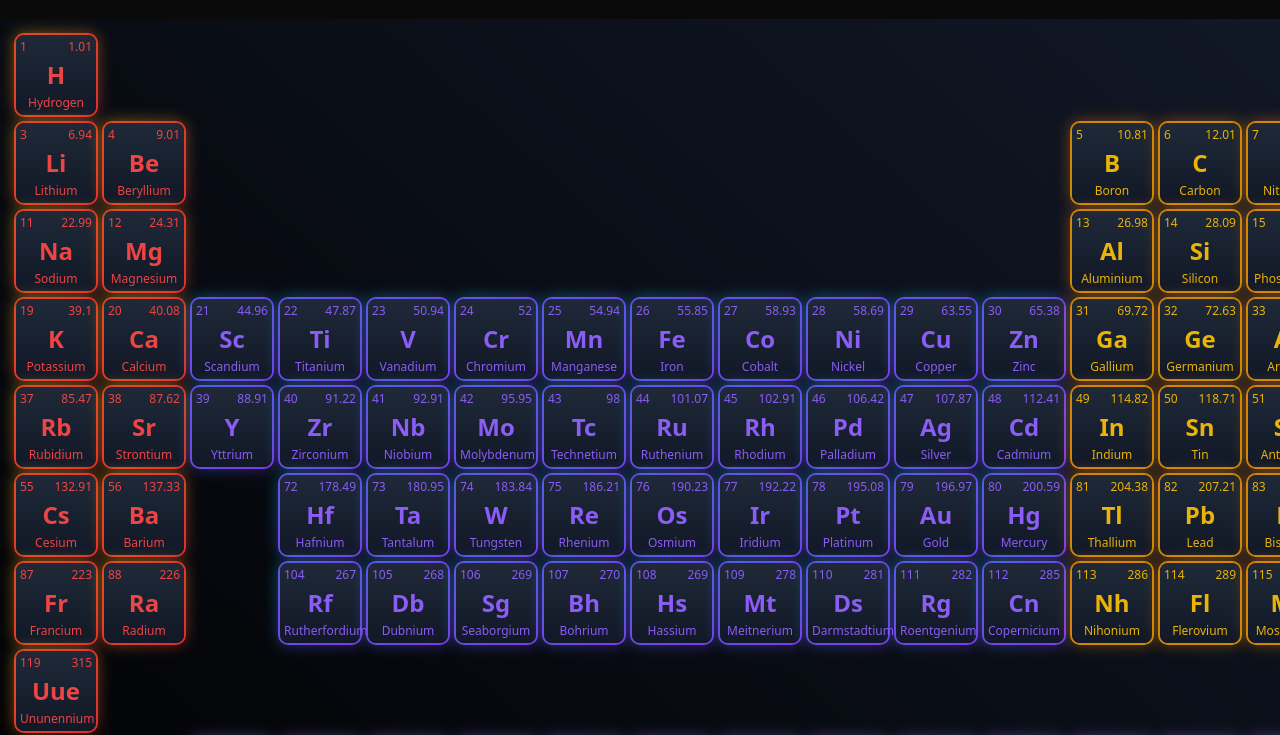
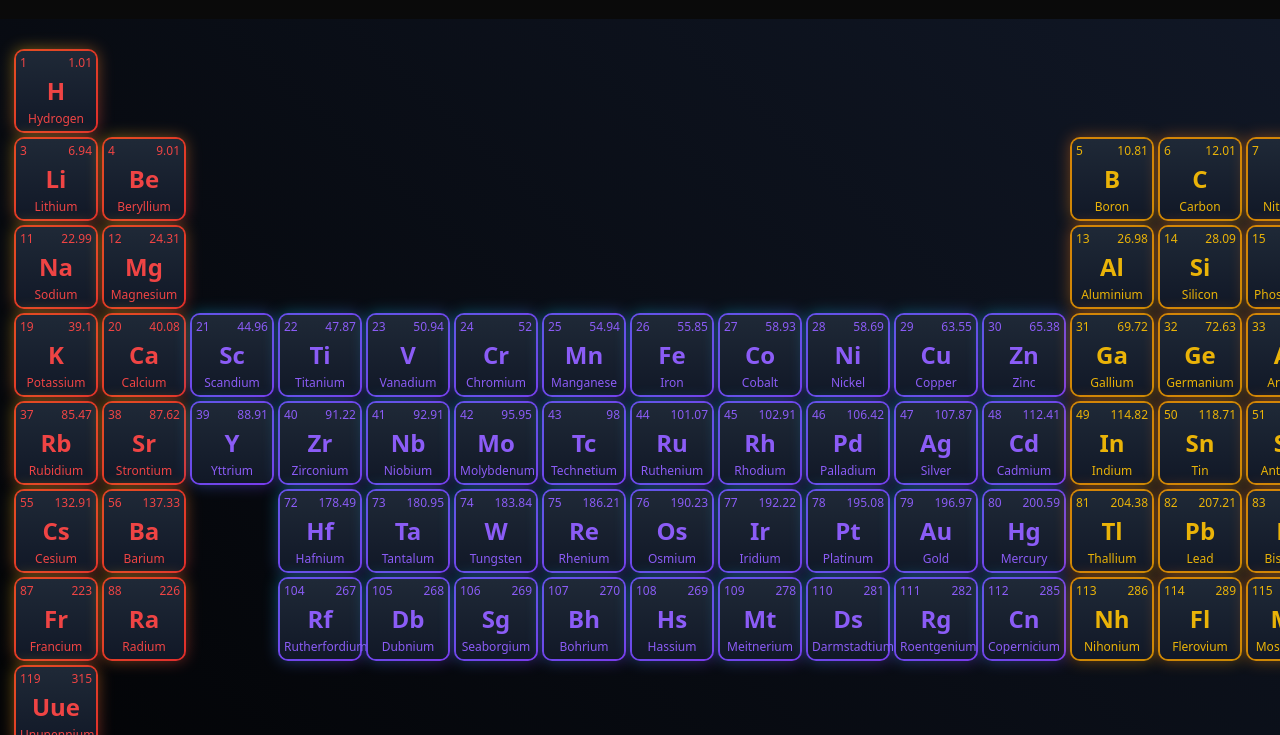
Before and after one commit to logandhillon/periodic-table, a website: page index.html in a window 1280 px wide. Shown: the part 65-800 px from the top of the page. Drawn offline with Linux system fonts and the light colour scheme.

Commit message:
Add margins to table

```diff
--- a/index.html
+++ b/index.html
@@ -21,7 +21,7 @@
     </header>
 
     <div class="justify-center">
-        <div id="periodic-table" class="mx-auto grid p-4 w-fit gap-2"></div>
+        <div id="periodic-table" class="mx-auto grid p-4 w-fit gap-2 mt-4"></div>
     </div>
 
     <div class="flex-grow"></div>
```
Also changed, not shown: dist/output.css.
